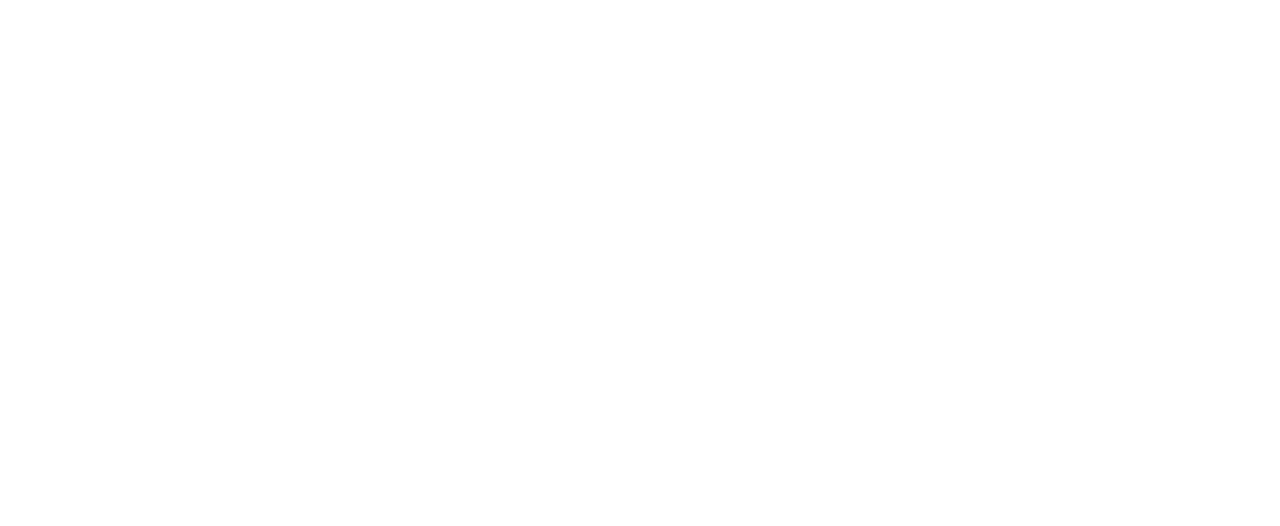
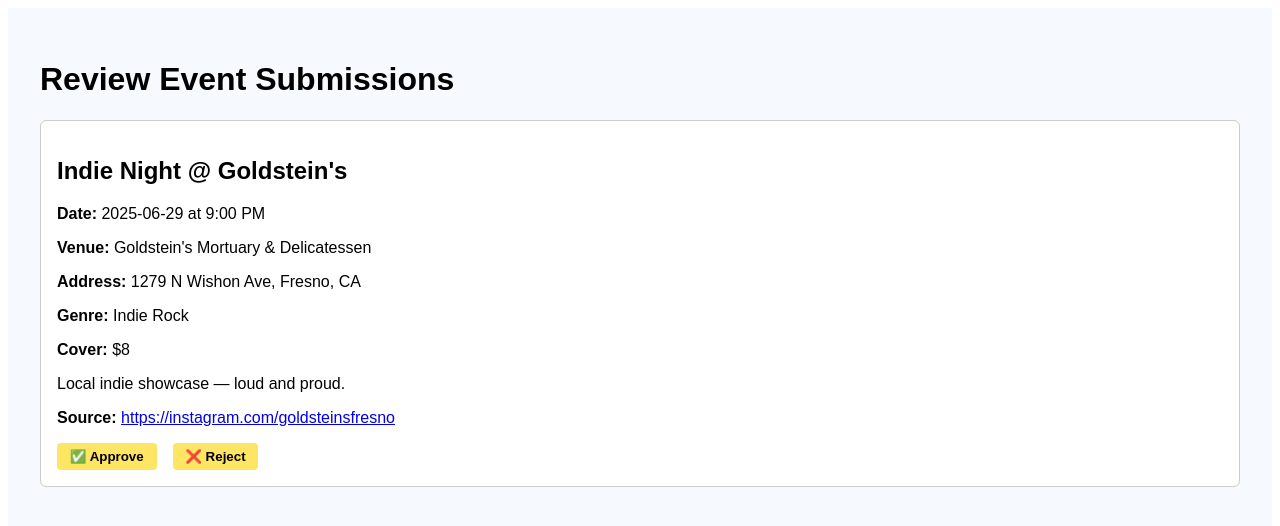
Before and after one commit to mrayover/Fresno-music-calendar1, a React (Vite) app: page /review in a window 1280 px wide. Before the commit this address had no page. Shown: the top 526 px of the page. Built offline with nearby package versions, Linux system fonts and the light colour scheme.

Commit message:
Add review dashboard for pending user event submissions

```diff
--- a/src/App.jsx
+++ b/src/App.jsx
@@ -4,6 +4,7 @@ import LandingPage from './components/LandingPage';
 import Calendar from './components/Calendar';
 import EventPage from './components/EventPage';
 import SubmitEvent from './components/SubmitEvent';
+import ReviewDashboard from './components/ReviewDashboard';
 
 export default function App() {
   return (
@@ -12,6 +13,7 @@ export default function App() {
         <Route path="/" element={<><LandingPage /><Calendar /></>} />
         <Route path="/event/:id" element={<EventPage />} />
         <Route path="/submit" element={<SubmitEvent />} />
+        <Route path="/review" element={<ReviewDashboard />} />
       </Routes>
     </BrowserRouter>
   );
--- /dev/null
+++ b/src/components/ReviewDashboard.css
@@ -0,0 +1,25 @@
+
+.review-dashboard {
+  padding: 2rem;
+  font-family: sans-serif;
+  background: #f6faff;
+}
+.pending-event {
+  border: 1px solid #ccc;
+  background: #ffffff;
+  padding: 1rem;
+  margin-bottom: 1.5rem;
+  border-radius: 6px;
+}
+.review-buttons {
+  margin-top: 1rem;
+}
+.review-buttons button {
+  margin-right: 1rem;
+  padding: 0.4rem 0.8rem;
+  border: none;
+  background: #ffe564;
+  font-weight: bold;
+  cursor: pointer;
+  border-radius: 4px;
+}
--- /dev/null
+++ b/src/components/ReviewDashboard.jsx
@@ -0,0 +1,58 @@
+
+import { useState } from "react";
+import "./ReviewDashboard.css";
+
+export default function ReviewDashboard() {
+  const [pending, setPending] = useState([
+    {
+      id: "temp-1",
+      title: "Indie Night @ Goldstein's",
+      date: "2025-06-29",
+      time: "9:00 PM",
+      venue: "Goldstein's Mortuary & Delicatessen",
+      address: "1279 N Wishon Ave, Fresno, CA",
+      genre: "Indie Rock",
+      cover: "$8",
+      description: "Local indie showcase — loud and proud.",
+      ticketsLink: "",
+      source: "https://instagram.com/goldsteinsfresno"
+    }
+  ]);
+
+  const [approved, setApproved] = useState([]);
+
+  const approveEvent = (event) => {
+    setApproved([...approved, event]);
+    setPending(pending.filter(e => e.id !== event.id));
+  };
+
+  const rejectEvent = (id) => {
+    setPending(pending.filter(e => e.id !== id));
+  };
+
+  return (
+    <div className="review-dashboard">
+      <h1>Review Event Submissions</h1>
+      {pending.length === 0 ? (
+        <p>No pending submissions 🎉</p>
+      ) : (
+        pending.map(e => (
+          <div className="pending-event" key={e.id}>
+            <h2>{e.title}</h2>
+            <p><strong>Date:</strong> {e.date} at {e.time}</p>
+            <p><strong>Venue:</strong> {e.venue}</p>
+            <p><strong>Address:</strong> {e.address}</p>
+            <p><strong>Genre:</strong> {e.genre}</p>
+            <p><strong>Cover:</strong> {e.cover}</p>
+            <p>{e.description}</p>
+            <p><strong>Source:</strong> <a href={e.source} target="_blank" rel="noreferrer">{e.source}</a></p>
+            <div className="review-buttons">
+              <button onClick={() => approveEvent(e)}>✅ Approve</button>
+              <button onClick={() => rejectEvent(e.id)}>❌ Reject</button>
+            </div>
+          </div>
+        ))
+      )}
+    </div>
+  );
+}
```
